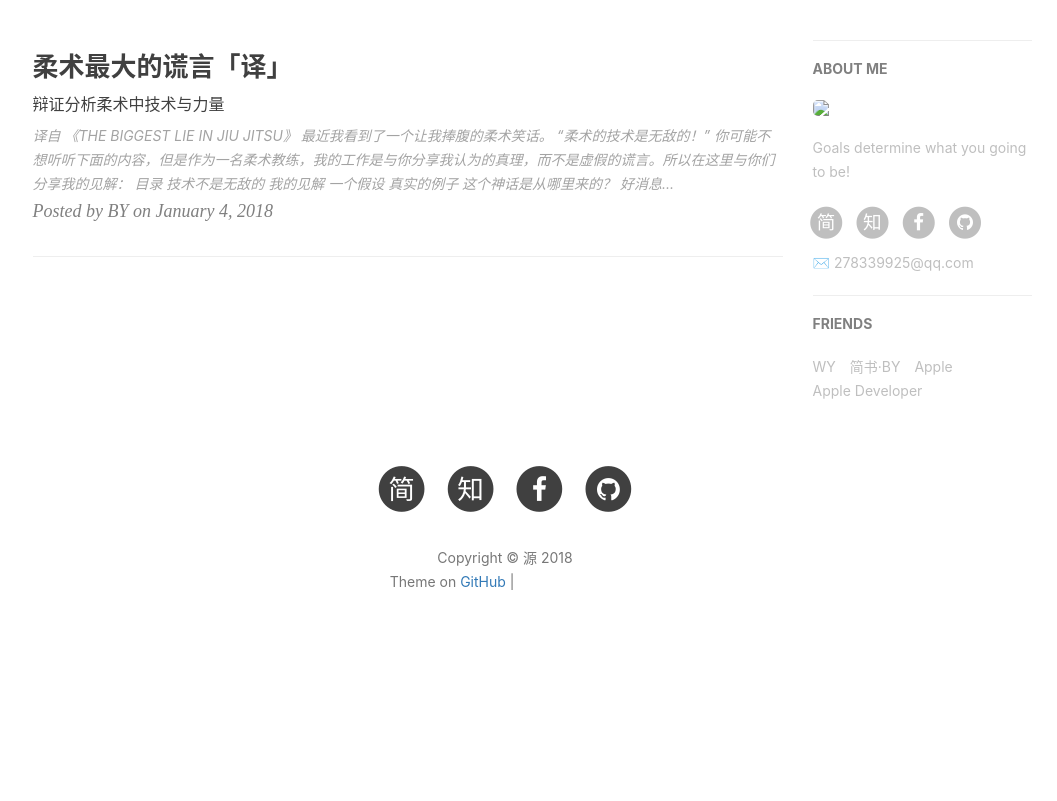
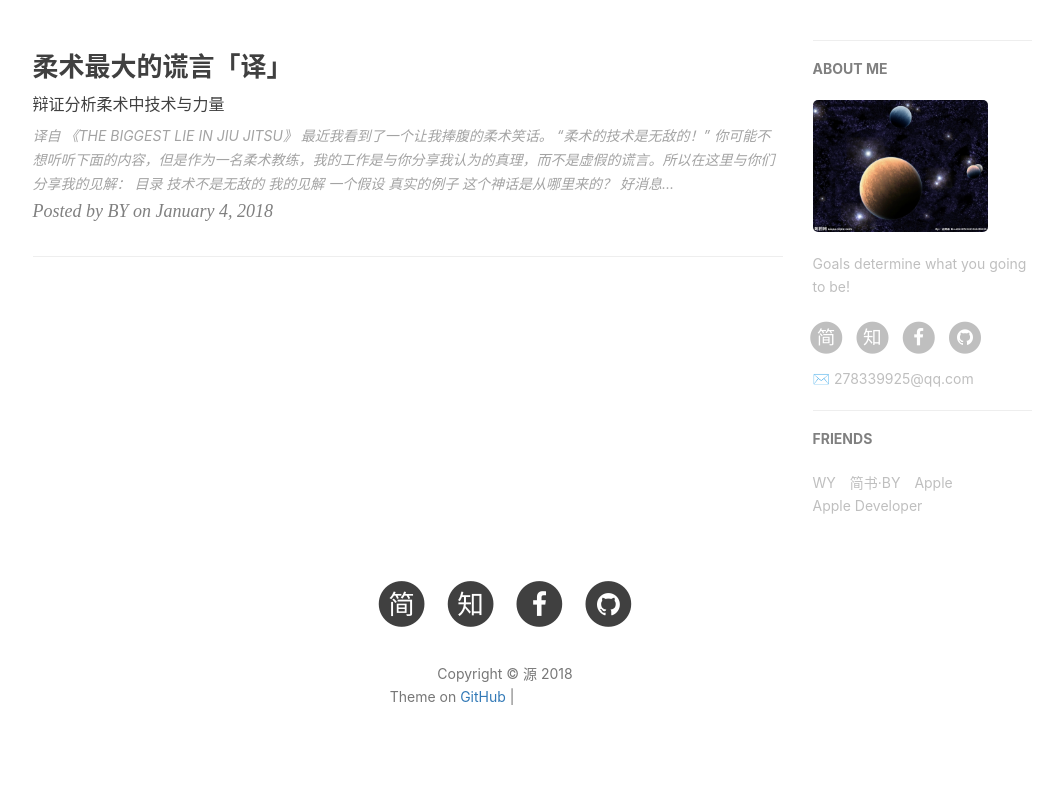
Before and after one commit to childlong/childlong.github.io, a Jekyll site: the page built from index.html, in a window 1280 px wide. Shown: the part 418-1219 px from the top of the page, without its empty margins (135-1192 px from the left). Built offline with Jekyll 4.4.1, drawn with Linux system fonts in a browser that asks for light colours; nearby versions of some CDN libraries; the list of posts is cut into pages by our own code; comment, search, counter and statistics services are not loaded; before the commit the page ends 1104 px from its top, so only the background shows below that; grey boxes are pictures that could not be loaded.

Commit message:
sdaf
asdf

```diff
--- a/_config.yml
+++ b/_config.yml
@@ -12,7 +12,7 @@
 # Sidebar settings
 sidebar: true                           # whether or not using Sidebar.
 sidebar-about-description: "Goals determine what you going to be!"
-sidebar-avatar: /img/avatar-by.jpg      # use absolute URL, seeing it's used in both `/` and `/about/`
+sidebar-avatar: img/me.jpg      # use absolute URL, seeing it's used in both `/` and `/about/`
 
 
 
```
Also changed, not shown: img/me.jpg (added).
